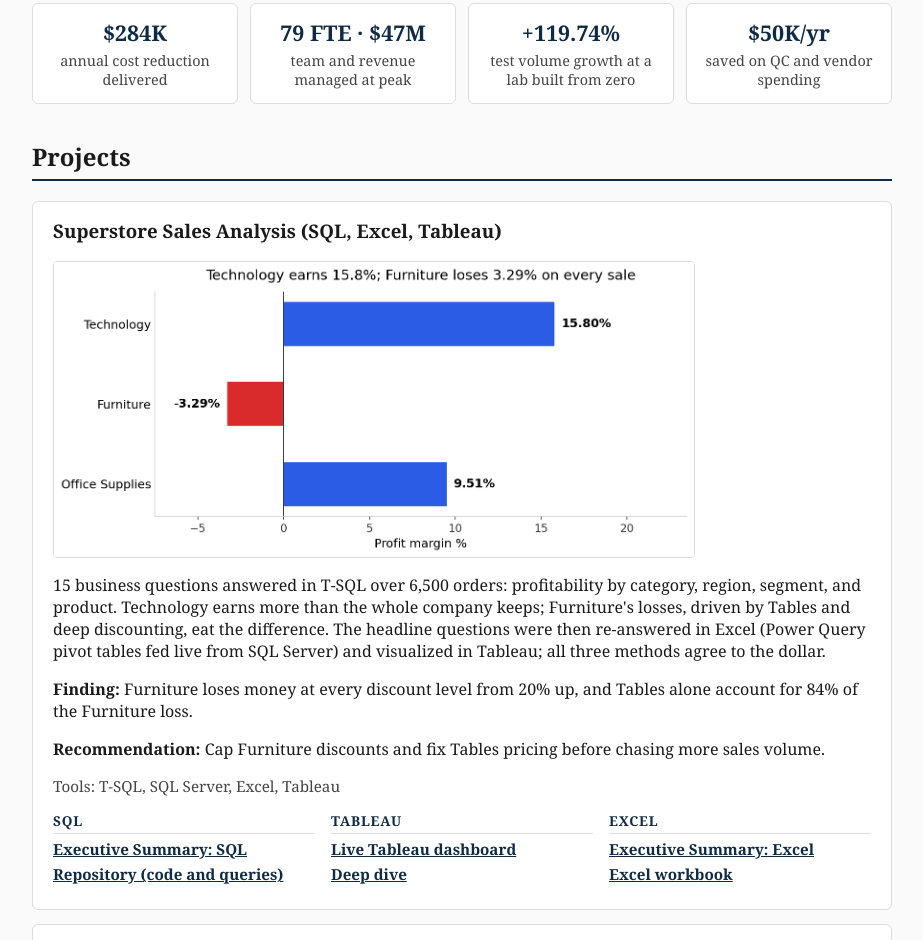
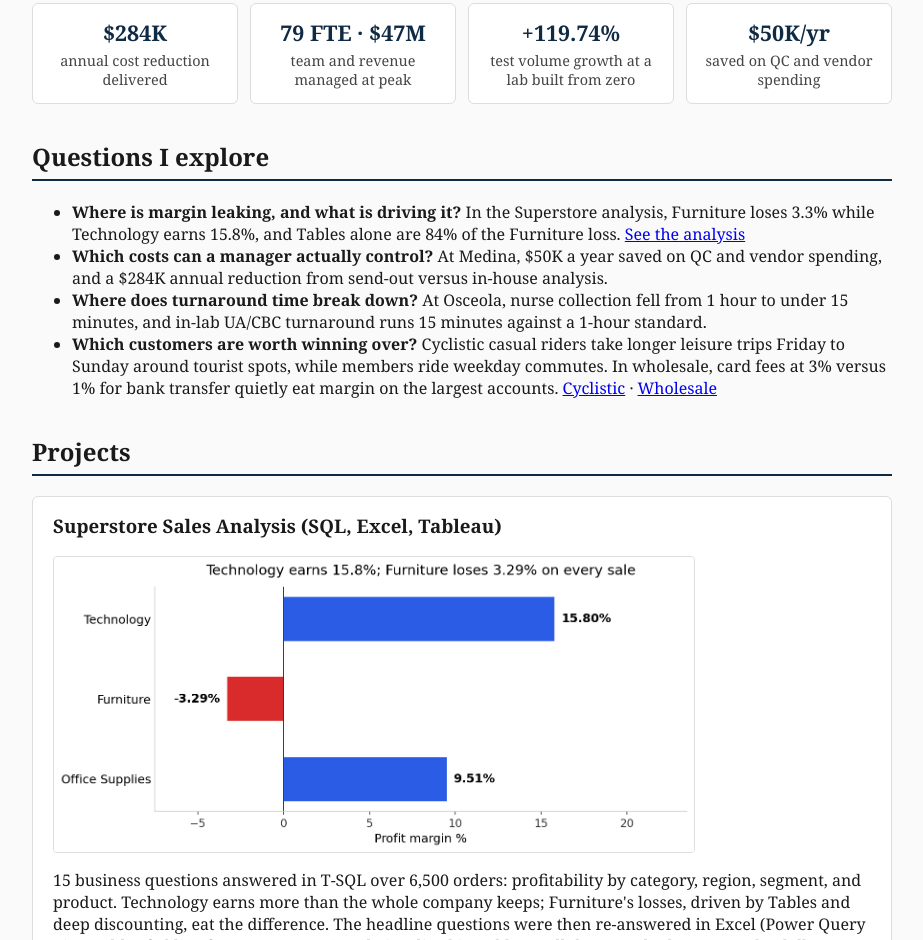
Before and after one commit to jpriest404/jpriest404.github.io, a plain HTML site: page index.html in a window 1280 px wide. Shown: the part 897-1837 px from the top of the page, without its empty margins (178-1101 px from the left). Drawn offline with Linux system fonts and the light colour scheme.

Commit message:
Add Questions I explore section

```diff
--- a/index.html
+++ b/index.html
@@ -75,6 +75,14 @@
     <div class="stat"><span class="num">+119.74%</span><span class="label">test volume growth at a lab built from zero</span></div>
     <div class="stat"><span class="num">$50K/yr</span><span class="label">saved on QC and vendor spending</span></div>
   </div>
+
+    <h2>Questions I explore</h2>
+  <ul>
+    <li><strong>Where is margin leaking, and what is driving it?</strong> In the Superstore analysis, Furniture loses 3.3% while Technology earns 15.8%, and Tables alone are 84% of the Furniture loss. <a href="https://github.com/jpriest404/superstore-sales-analysis-sql">See the analysis</a></li>
+    <li><strong>Which costs can a manager actually control?</strong> At Medina, $50K a year saved on QC and vendor spending, and a $284K annual reduction from send-out versus in-house analysis.</li>
+    <li><strong>Where does turnaround time break down?</strong> At Osceola, nurse collection fell from 1 hour to under 15 minutes, and in-lab UA/CBC turnaround runs 15 minutes against a 1-hour standard.</li>
+    <li><strong>Which customers are worth winning over?</strong> Cyclistic casual riders take longer leisure trips Friday to Sunday around tourist spots, while members ride weekday commutes. In wholesale, card fees at 3% versus 1% for bank transfer quietly eat margin on the largest accounts. <a href="https://github.com/jpriest404/cyclistic_bikeshare_analysis">Cyclistic</a> · <a href="https://github.com/jpriest404/wholesale-revenue-sql-analysis">Wholesale</a></li>
+  </ul>
 
   <h2>Projects</h2>
 
```
